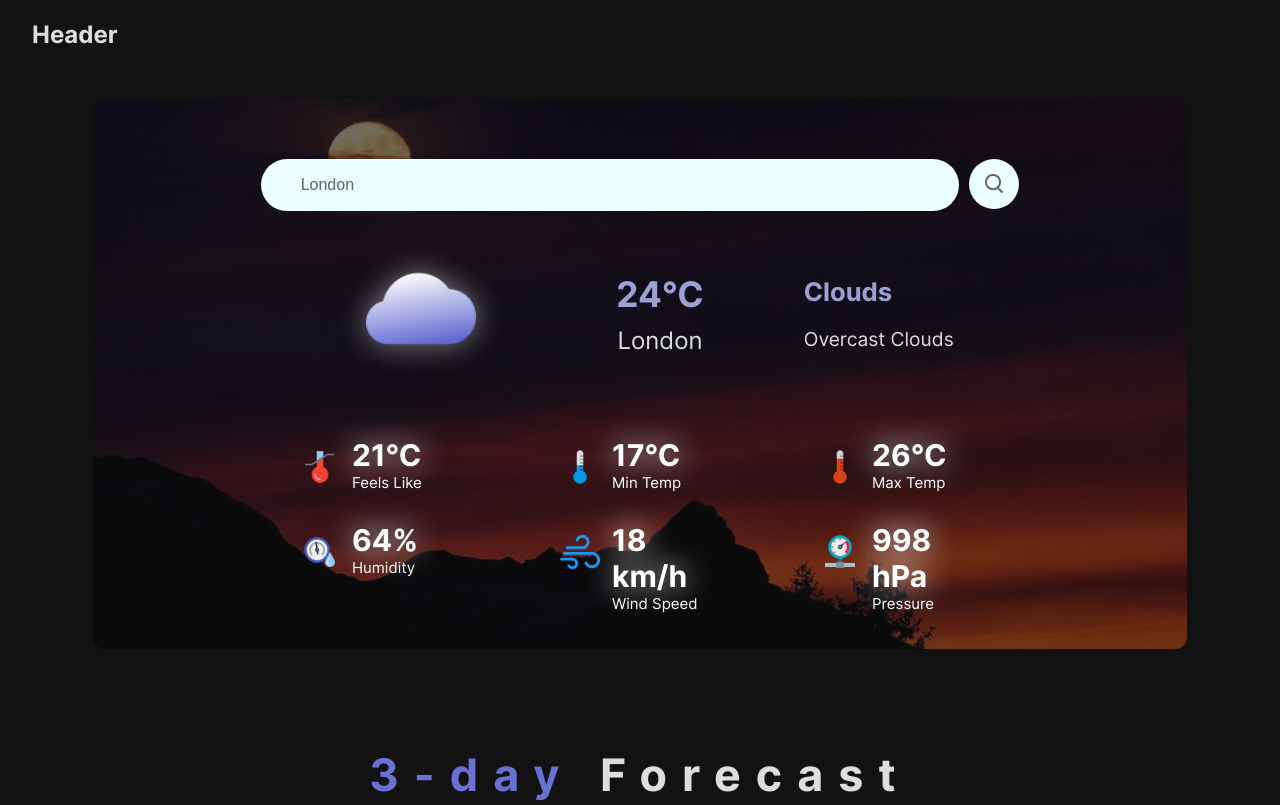
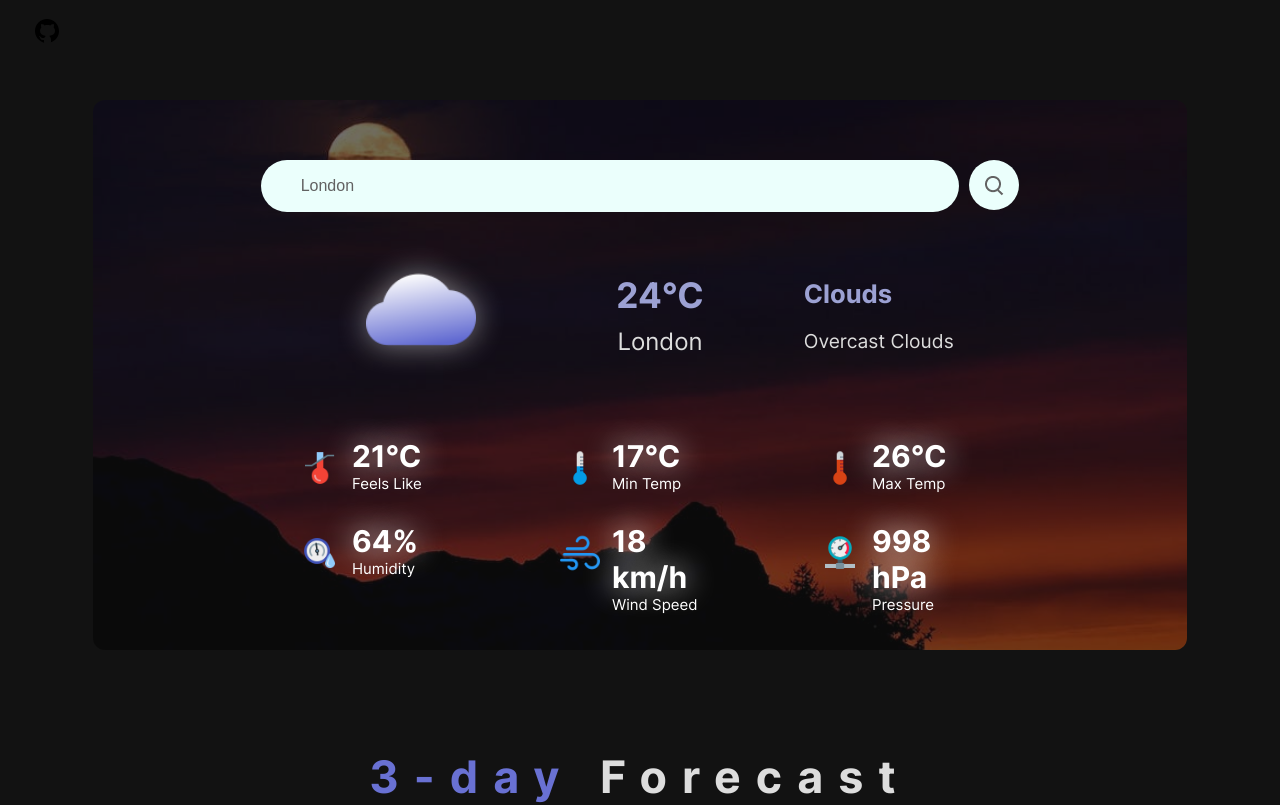
Before and after one commit to legodev/weather-app, a React (Vite) app: page / in a window 1280 px wide. Shown: the top 805 px of the page. Built offline with nearby package versions, Linux system fonts and the light colour scheme; no server answers.

Commit message:
Adding eslintrc

```diff
--- a/components/Footer.jsx
+++ b/components/Footer.jsx
@@ -1,19 +1,25 @@
 /* eslint-disable jsx-quotes */
-import Link from './Link'
+import FooterLink from './FooterLink'
 
 export default function Footer () {
   return (
-    <footer className='footer'>
-      <section className='footer__section'>
-        <ul className='footer__list'>
-          <Link href="https://www.linkedin.com/in/legodev/" text="LinkedIn" />
-          <Link href="https://github.com/legodev" text="Github" />
-          <Link href="https://www.instagram.com/lego.dev/" text="Instagram" />
+    <footer className="footer">
+      <section className="footer__section">
+        <ul className="footer__list">
+          <FooterLink
+            href="https://www.linkedin.com/in/legodev/"
+            text="LinkedIn"
+          />
+          <FooterLink href="https://github.com/legodev" text="Github" />
+          <FooterLink
+            href="https://www.instagram.com/lego.dev/"
+            text="Instagram"
+          />
         </ul>
       </section>
-      <section className='footer__section'>
+      <section className="footer__section">
         <article>
-          <h3 className='footer__copy'>2024 © LEONARDO GONZÁLEZ</h3>
+          <h3 className="footer__copy">2024 © LEONARDO GONZÁLEZ</h3>
         </article>
       </section>
     </footer>
--- a/components/Link.jsx
+++ b/components/FooterLink.jsx
@@ -1,4 +1,4 @@
-export default function Link ({ href, text }) {
+export default function FooterLink ({ href, text }) {
   return (
     <li className='footer__li'>
       <a
--- a/components/Header.jsx
+++ b/components/Header.jsx
@@ -1,9 +1,11 @@
-/* eslint-disable jsx-quotes */
+/* eslint-disable react/react-in-jsx-scope */
+import HeaderLink from './HeaderLink'
+
 export default function Header () {
   return (
     <section>
-      <h1>Header</h1>
-      {/* <a href="https://github.com/legodev">
+      <ul className="header__list">
+        <HeaderLink href="https://github.com/legodev" aria="Github">
           <svg
             xmlns="http://www.w3.org/2000/svg"
             viewBox="0 0 30 30"
@@ -13,7 +15,8 @@ export default function Header () {
             {' '}
             <path d="M15,3C8.373,3,3,8.373,3,15c0,5.623,3.872,10.328,9.092,11.63C12.036,26.468,12,26.28,12,26.047v-2.051 c-0.487,0-1.303,0-1.508,0c-0.821,0-1.551-0.353-1.905-1.009c-0.393-0.729-0.461-1.844-1.435-2.526 c-0.289-0.227-0.069-0.486,0.264-0.451c0.615,0.174,1.125,0.596,1.605,1.222c0.478,0.627,0.703,0.769,1.596,0.769 c0.433,0,1.081-0.025,1.691-0.121c0.328-0.833,0.895-1.6,1.588-1.962c-3.996-0.411-5.903-2.399-5.903-5.098 c0-1.162,0.495-2.286,1.336-3.233C9.053,10.647,8.706,8.73,9.435,8c1.798,0,2.885,1.166,3.146,1.481C13.477,9.174,14.461,9,15.495,9 c1.036,0,2.024,0.174,2.922,0.483C18.675,9.17,19.763,8,21.565,8c0.732,0.731,0.381,2.656,0.102,3.594 c0.836,0.945,1.328,2.066,1.328,3.226c0,2.697-1.904,4.684-5.894,5.097C18.199,20.49,19,22.1,19,23.313v2.734 c0,0.104-0.023,0.179-0.035,0.268C23.641,24.676,27,20.236,27,15C27,8.373,21.627,3,15,3z" />
           </svg>
-      </a> */}
+        </HeaderLink>
+      </ul>
     </section>
   )
 }
--- /dev/null
+++ b/components/HeaderLink.jsx
@@ -0,0 +1,16 @@
+/* eslint-disable jsx-quotes */
+export default function HeaderLink ({ href, aria, children }) {
+  return (
+    <li className="header__item">
+      <a
+        className="header__link"
+        href={href}
+        aria-label={`Link to ${aria}`}
+        target="_blank"
+        rel="noopener noreferrer"
+      >
+        {children}
+      </a>
+    </li>
+  )
+}
--- a/package.json
+++ b/package.json
@@ -9,6 +9,8 @@
     "preview": "vite preview"
   },
   "devDependencies": {
+    "eslint": "^8.56.0",
+    "eslint-plugin-react": "^7.33.2",
     "standard": "^17.1.0",
     "vite": "^4.4.5"
   },
```
Also changed, not shown: 1 other file (tests, documents, lock files or other folders). Lines whose indentation alone changed are shown as unchanged.
